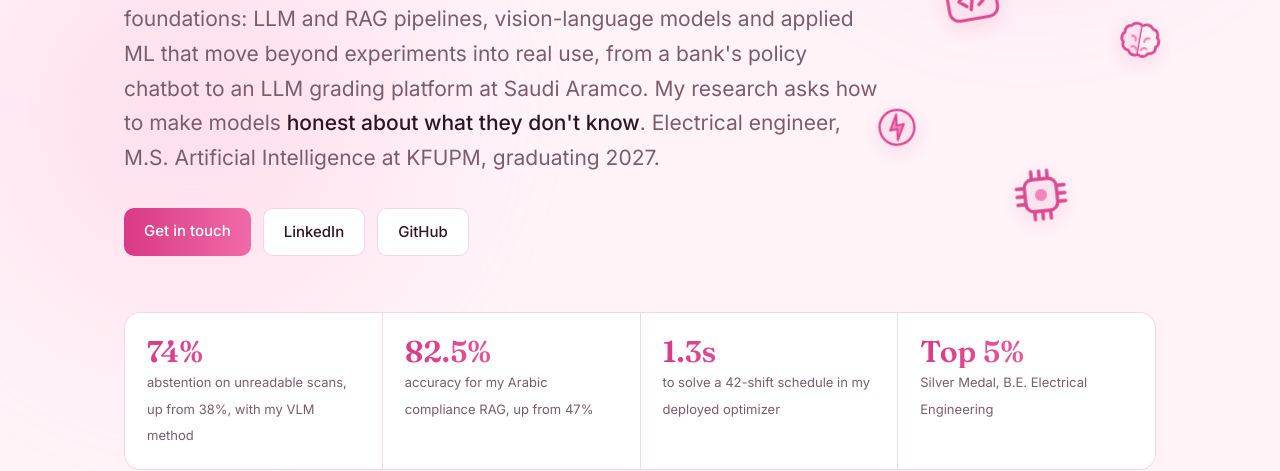
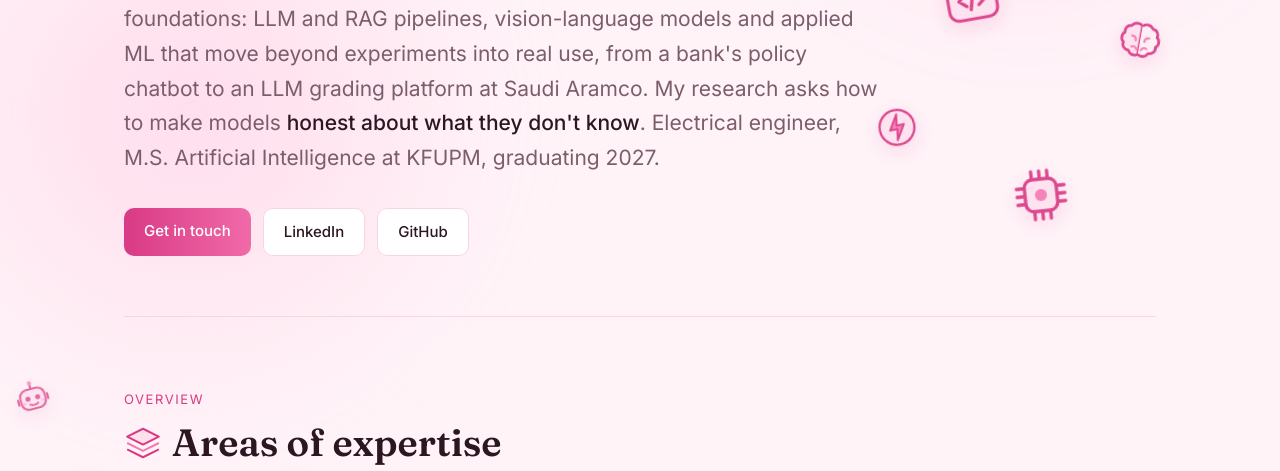
Before and after one commit to aishahasim/aishahasim.github.io, a plain HTML site: page index.html in a window 1280 px wide. Shown: the part 502-973 px from the top of the page. Drawn offline with Linux system fonts and the light colour scheme.

Commit message:
Remove stats strip from hero
Co-Authored-By: Claude Opus 5.5 <noreply@anthropic.com>
Claude-Session: https://claude.ai/code/session_01QY68b1qpF5NPWGXP1QkiaH

```diff
--- a/index.html
+++ b/index.html
@@ -117,12 +117,6 @@ h2 .hi svg{width:38px;height:38px}
 <a class="btn p" href="#contact">Get in touch</a>
 <a class="btn" href="https://www.linkedin.com/in/s-aishah-asim-335b191a7/">LinkedIn</a>
 <a class="btn" href="https://github.com/aishahasim">GitHub</a>
-</div>
-<div class="strip">
-<div><b>74%</b><span>abstention on unreadable scans, up from 38%, with my VLM method</span></div>
-<div><b>82.5%</b><span>accuracy for my Arabic compliance RAG, up from 47%</span></div>
-<div><b>1.3s</b><span>to solve a 42-shift schedule in my deployed optimizer</span></div>
-<div><b>Top 5%</b><span>Silver Medal, B.E. Electrical Engineering</span></div>
 </div>
 </header>
 
```
